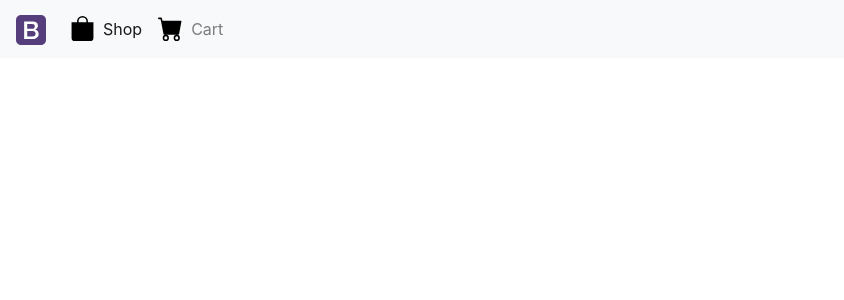
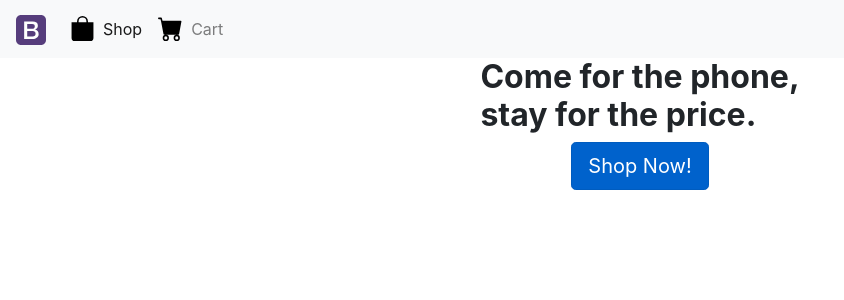
Before and after one commit to B3AST721/Shopping-cart, a React (Create React App) app: page / in a window 1280 px wide. Shown: the top 300 px of the page, without its empty margins (0-844 px from the left). Built offline with nearby package versions, Linux system fonts and the light colour scheme.

Commit message:
added home section without centering

```diff
--- a/src/App.js
+++ b/src/App.js
@@ -1,29 +1,11 @@
-import bootstrap from '/home/jaheel/Shopping-cart/src/images/bootstrap.svg';
-import Bag from '/home/jaheel/Shopping-cart/src/images/bag-fill.svg';
-import Cart from '/home/jaheel/Shopping-cart/src/images/cart-fill.svg';
+import NavBar from "./components/NavBar";
+import Home from "./components/Home";
 
 function App() {
   return (
     <div className="App">
-    <nav class="navbar navbar-expand-lg navbar-light bg-light justify-content-between">
-      <a class="navbar-brand" href="#">
-        <img src={bootstrap} width='30' height='30' alt='' />
-      </a>
-      <button class="navbar-toggler" type="button" data-toggle="collapse" data-target="#navbarSupportedContent" aria-controls="navbarSupportedContent" aria-expanded="false" aria-label="Toggle navigation">
-        <span class="navbar-toggler-icon"></span>
-      </button>
-
-      <div class="collapse navbar-collapse" id="navbarSupportedContent">
-        <ul class="navbar-nav mr-auto">
-          <li class="nav-item active">
-            <a class="nav-link d-flex align-items-center" href="#"><img className='mr-2' src={Bag} width='25' height='25' alt='' /> Shop</a>
-          </li>
-          <li class="nav-item">
-            <a class="nav-link d-flex align-items-center" href="#"><img className='mr-2' src={Cart} width='25' height='25' alt='' /> Cart</a>
-          </li>
-        </ul>
-      </div>
-    </nav>
+      <NavBar />
+      <Home />
     </div>
 
   );
--- /dev/null
+++ b/src/components/Home.js
@@ -0,0 +1,21 @@
+import React from 'react'
+import styled from 'styled-components'
+
+function Home() {
+
+  const HomeContainer = styled.div`
+    display: flex;
+    flex-direction: column;
+    align-items: center;
+    justify-content: center
+  `
+
+  return (
+    <div className='d-flex flex-column align-items-center justify-content-center'>
+      <h2 className='font-weight-bold'>Come for the phone,<br></br>stay for the price.</h2>
+      <a href="#" class="btn btn-primary btn-lg active" role="button" aria-pressed="true">Shop Now!</a>
+    </div>
+  )
+}
+
+export default Home
--- /dev/null
+++ b/src/components/NavBar.js
@@ -0,0 +1,32 @@
+import React from 'react'
+import Bootstrap from '/home/jaheel/Shopping-cart/src/images/bootstrap.svg';
+import Bag from '/home/jaheel/Shopping-cart/src/images/bag-fill.svg';
+import Cart from '/home/jaheel/Shopping-cart/src/images/cart-fill.svg';
+
+function NavBar() {
+  return (
+    <div>
+    <nav class="navbar navbar-expand-lg navbar-light bg-light justify-content-between">
+      <a class="navbar-brand" href="#">
+        <img src={Bootstrap} width='30' height='30' alt='' />
+      </a>
+      <button class="navbar-toggler" type="button" data-toggle="collapse" data-target="#navbarSupportedContent" aria-controls="navbarSupportedContent" aria-expanded="false" aria-label="Toggle navigation">
+        <span class="navbar-toggler-icon"></span>
+      </button>
+
+      <div class="collapse navbar-collapse" id="navbarSupportedContent">
+        <ul class="navbar-nav mr-auto">
+          <li class="nav-item active">
+            <a class="nav-link d-flex align-items-center" href="#"><img className='mr-2' src={Bag} width='25' height='25' alt='' /> Shop</a>
+          </li>
+          <li class="nav-item">
+            <a class="nav-link d-flex align-items-center" href="#"><img className='mr-2' src={Cart} width='25' height='25' alt='' /> Cart</a>
+          </li>
+        </ul>
+      </div>
+    </nav>
+    </div>
+  )
+}
+
+export default NavBar
```
